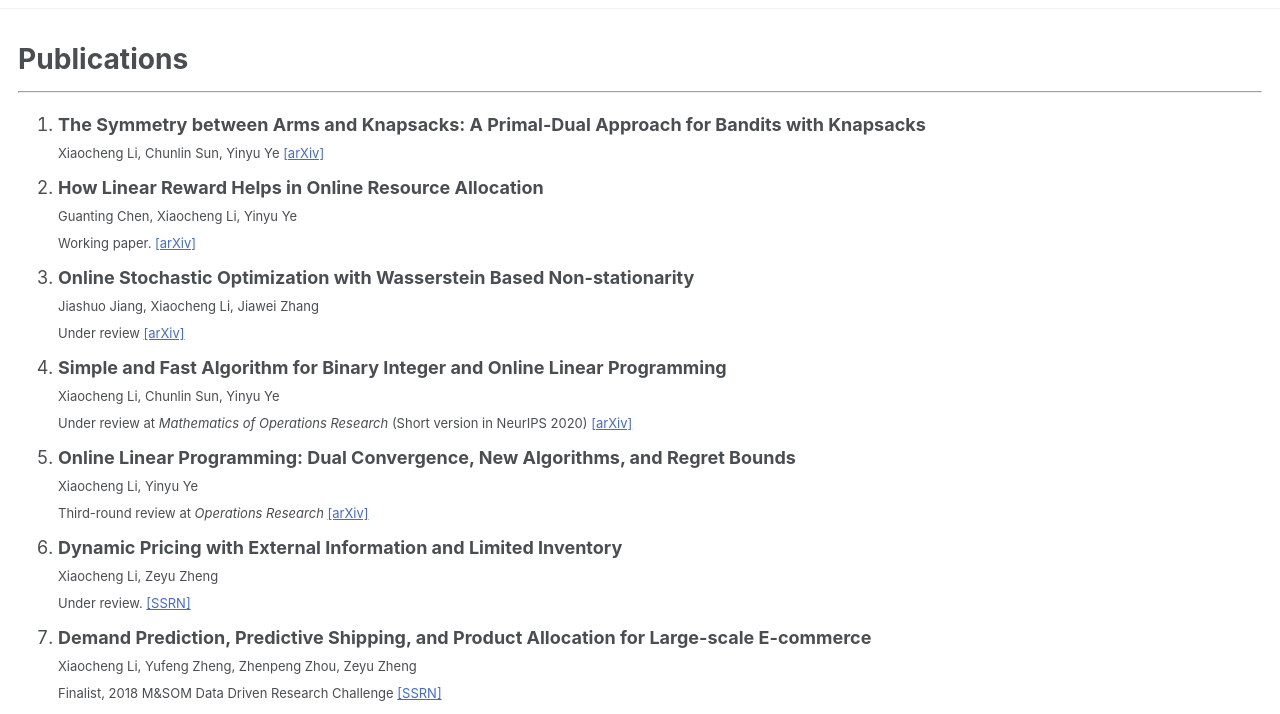
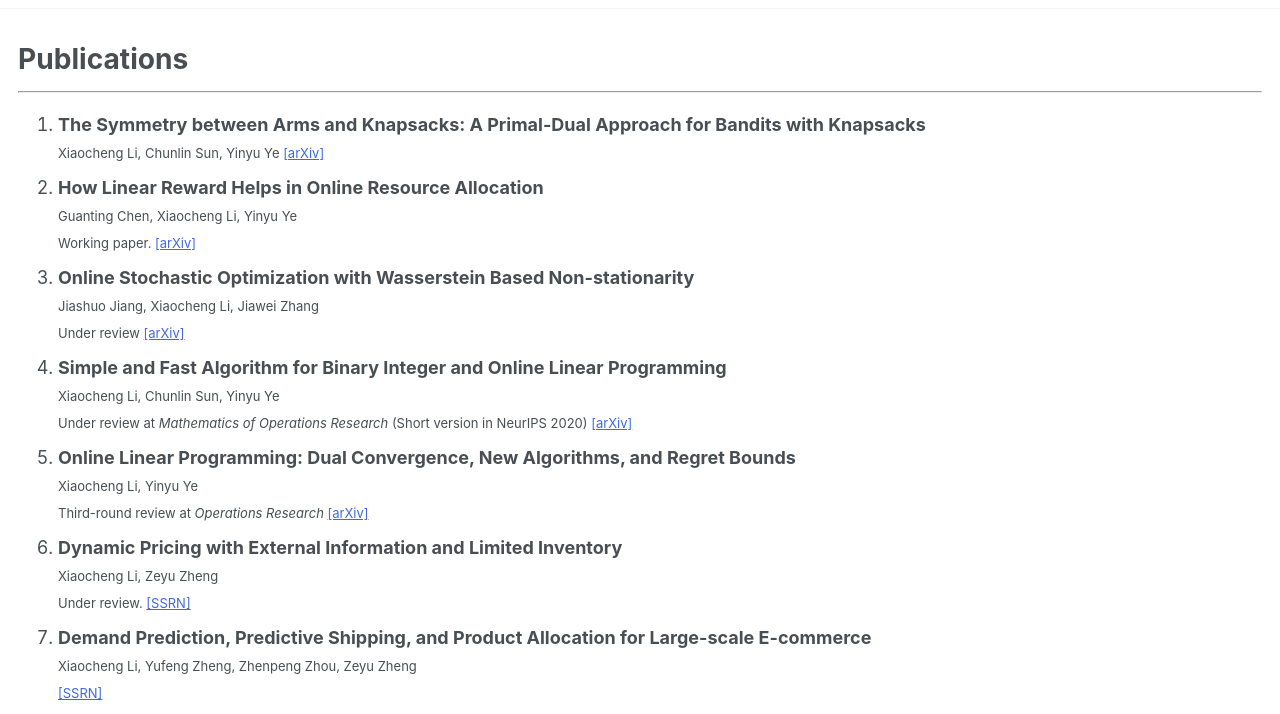
Before and after one commit to xiaocheng-li/xiaocheng-li.github.io, a plain HTML site: page research.html in a window 1280 px wide. Shown: the part 73-787 px from the top of the page. Drawn offline with Linux system fonts and the light colour scheme.

Commit message:
remove the MSOM challenge

```diff
--- a/research.html
+++ b/research.html
@@ -56,7 +56,6 @@
                     <li id="anchor_demand">
                     	<b><FONT>Demand Prediction, Predictive Shipping, and Product Allocation for Large-scale E-commerce</FONT></b><br>
                     	<font size="-1">Xiaocheng Li, Yufeng Zheng, Zhenpeng Zhou, Zeyu Zheng<br>
-                        Finalist, 2018 M&SOM Data Driven Research Challenge
                         <a href="https://papers.ssrn.com/sol3/papers.cfm?abstract_id=3277125" style="color:royalblue"> [SSRN] </a> <br></font>
                     </li>
                     <li id="anchor_quantile">
```
